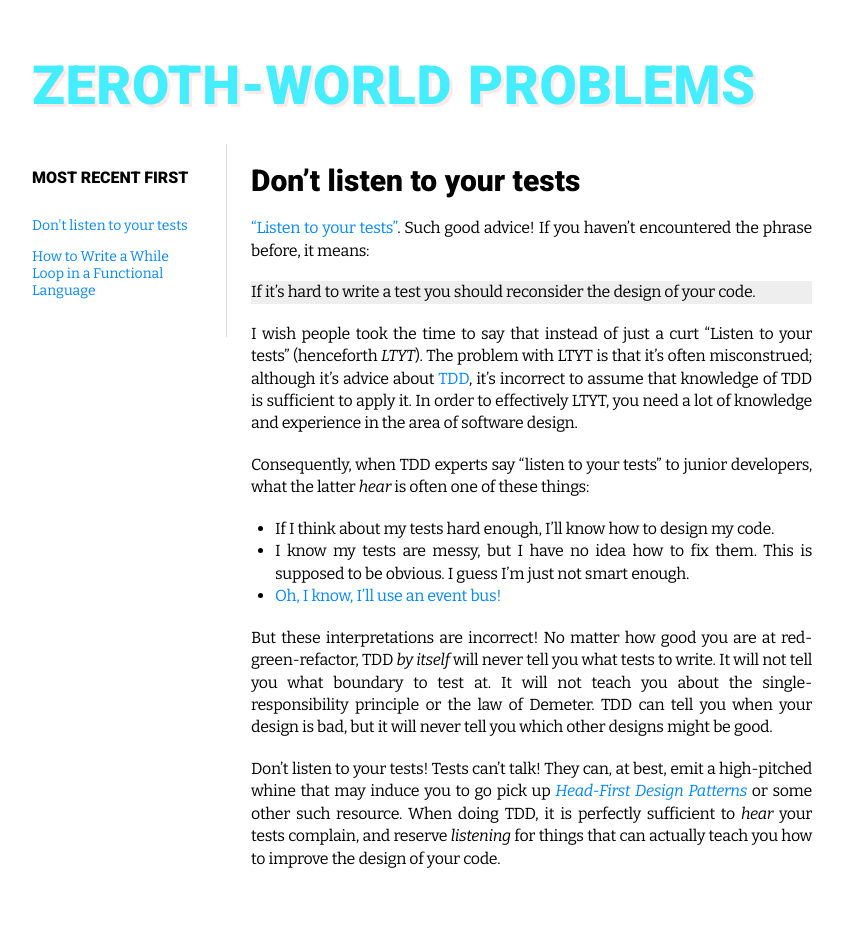
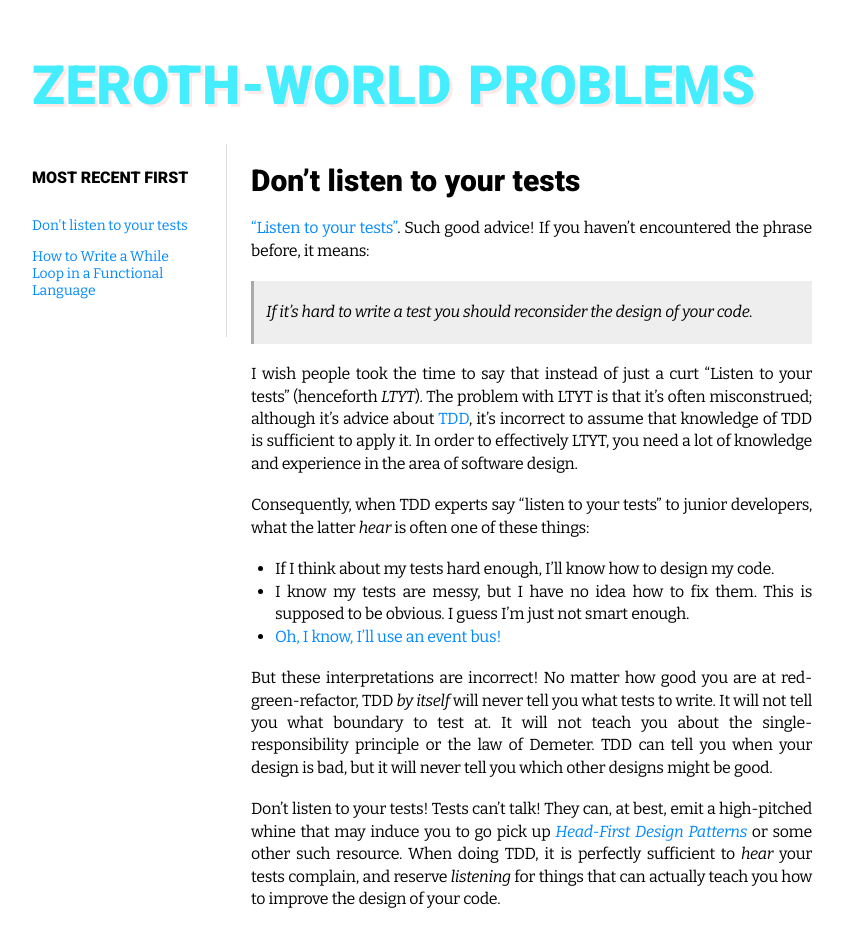
Before and after one commit to benchristel/benchristel.github.io, a Jekyll site: the page built from index.html, in a window 1280 px wide. Shown: the whole page, without its empty margins (218-1062 px from the left). Built offline with Jekyll 4.4.1, drawn with Linux system fonts in a browser that asks for light colours; before the commit the page ends 900 px from its top, so only the background shows below that.

Commit message:
It worked. Changing it back...
This reverts commit 01dc73576d30e6a8c90e8fbd3023b4e6282cbbf6.

```diff
--- a/_sass/_base.scss
+++ b/_sass/_base.scss
@@ -148,11 +148,11 @@ a {
   }
 
   blockquote {
-    // padding: 1px 12px 1px 12px;
-    // border-left: 3px solid #aaa;
-    // font-color: #555;
+    padding: 1px 12px 1px 12px;
+    border-left: 3px solid #aaa;
+    font-color: #555;
     background-color: #eee;
-    // font-style: italic;
+    font-style: italic;
   }
 
   pre, code.highlighter-rouge {
```
